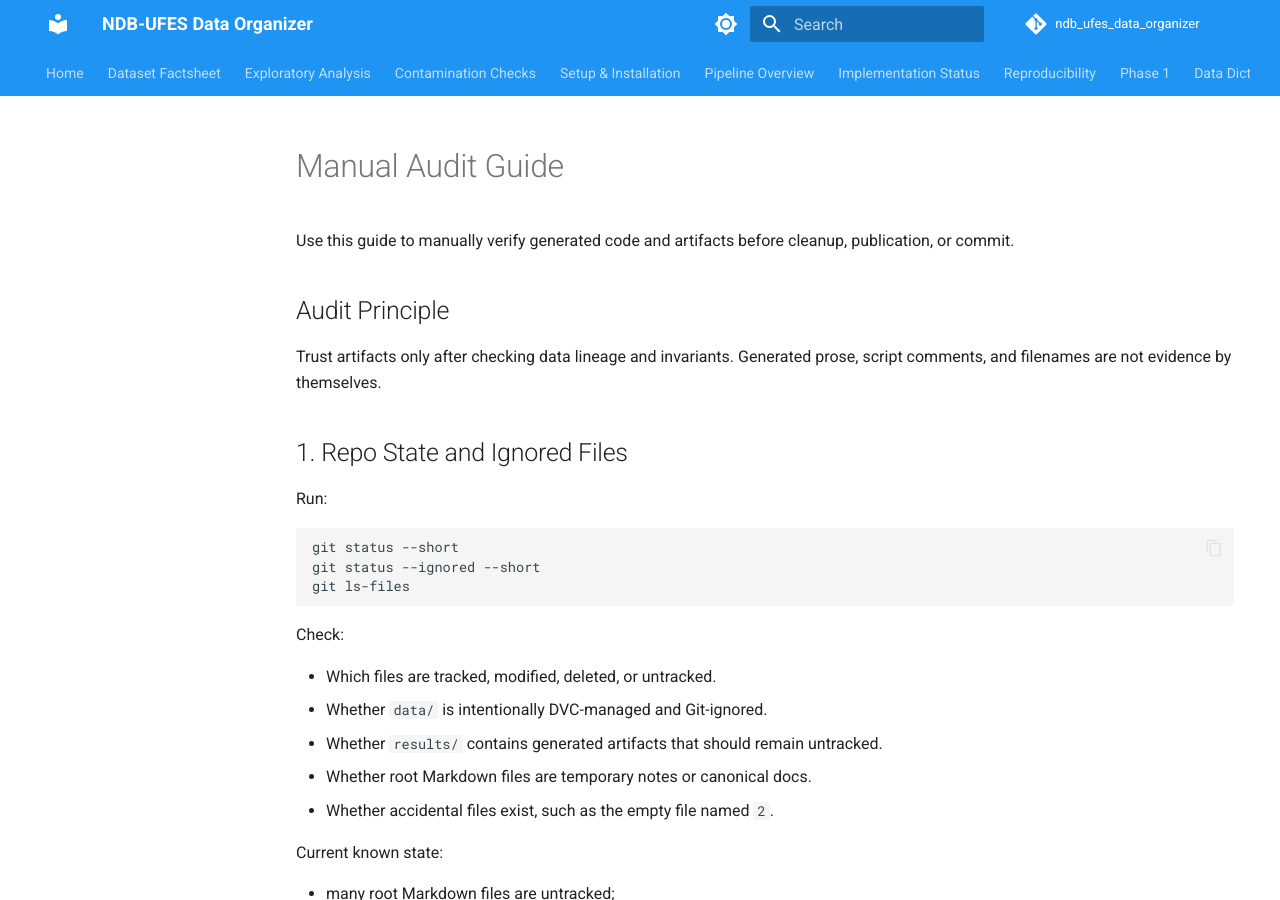
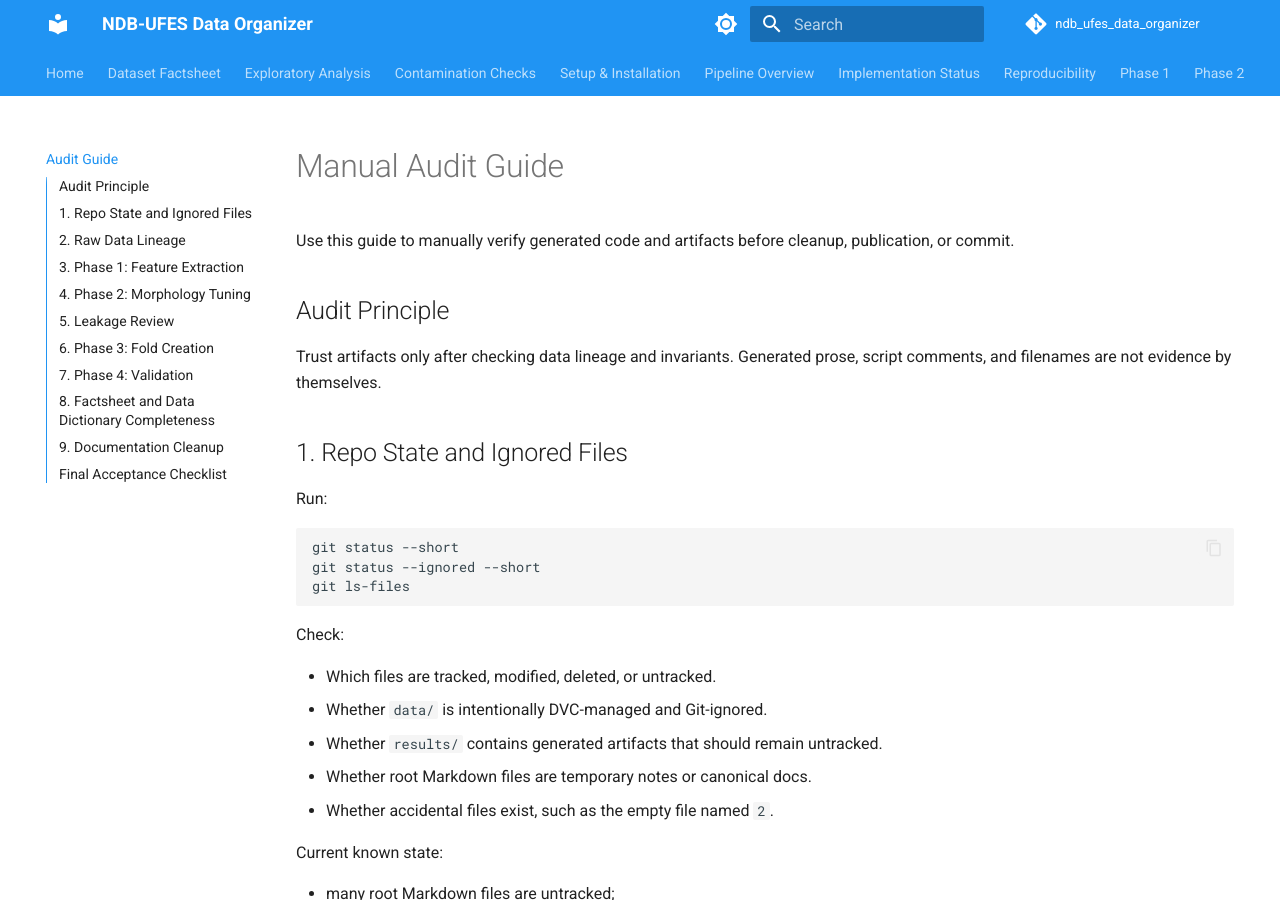
Before and after one commit to beamaia/ndb_ufes_data_organizer, an MkDocs documentation site: the page built from docs/audit-guide.md, in a window 1280 px wide and 900 px high. Built offline with MkDocs 1.6.1 and Material for MkDocs 9.7.7, drawn with Linux system fonts in a browser that asks for light colours; comment, search, counter and statistics services are not loaded.

Commit message:
chores: update docs

```diff
--- a/mkdocs.yml
+++ b/mkdocs.yml
@@ -39,7 +39,13 @@
   - Phase 1:
     - Code Reference: phase1-code.md
     - Results & Visualizations: phase1-results.md
+  - Phase 2:
+    - Code Reference: phase2-code.md
+  - Phase 3:
+    - Code Reference: phase3-code.md
+    - Fold Structure: fold-structure-explained.md
   - Data Dictionary: data-dictionary.md
+  - Audit Guide: audit-guide.md
 
 plugins:
   - search:
```
